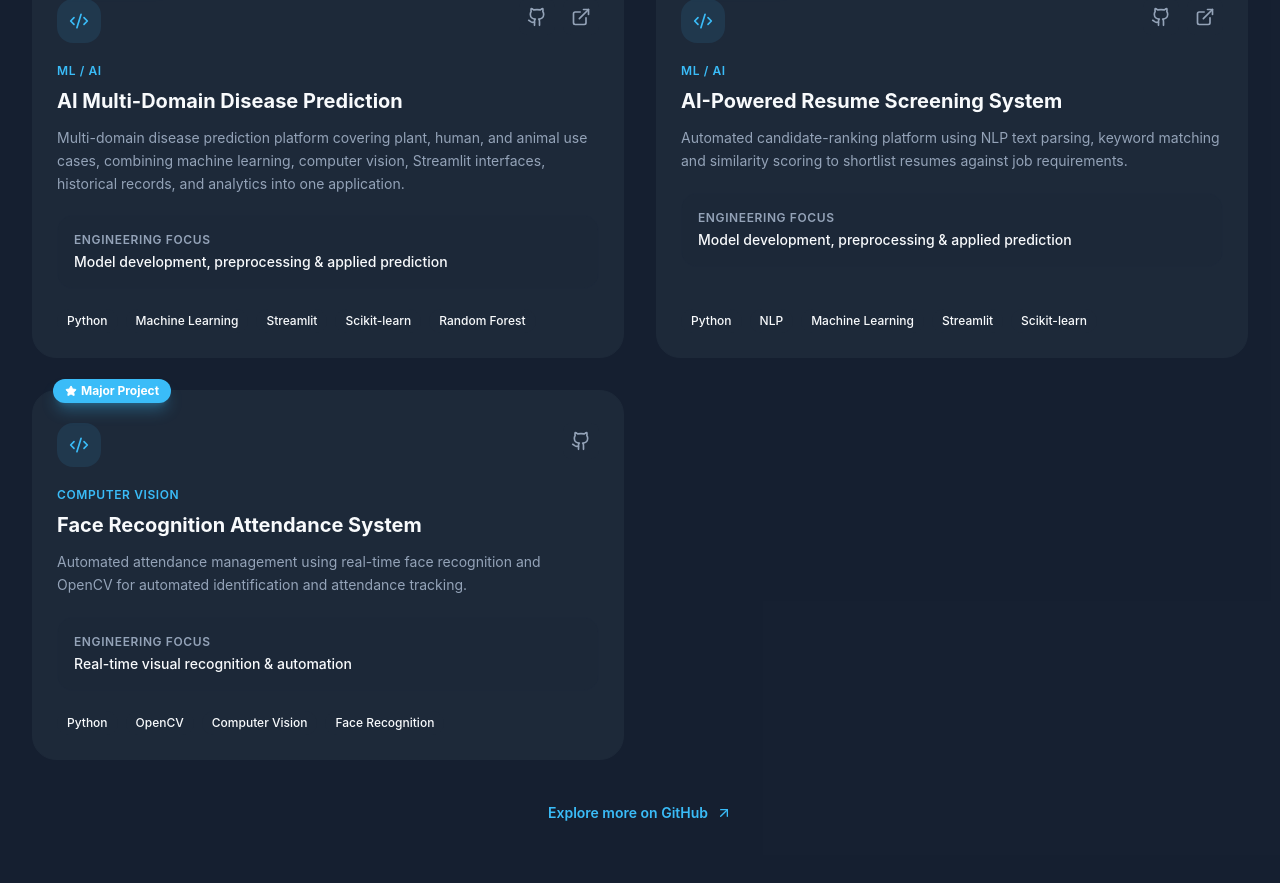
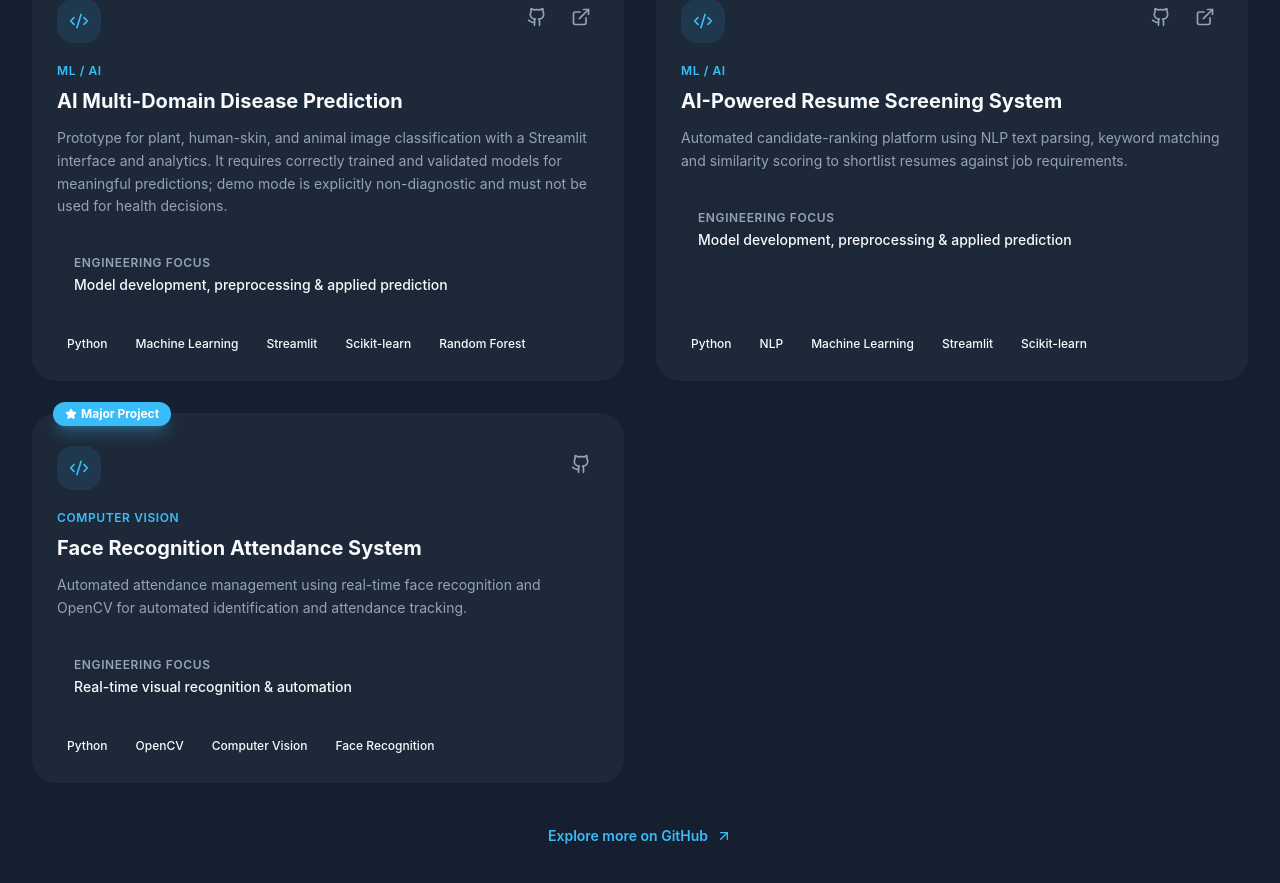
Before and after one commit to 247r1a05c2-b/portfolio, a React (Vite) app: page / in a window 1280 px wide. Shown: the part 4734-5617 px from the top of the page. Built offline with nearby package versions, Linux system fonts and the light colour scheme; no server answers.

Commit message:
Clarify disease project demo limitations in portfolio

```diff
--- a/src/data/portfolio-data.ts
+++ b/src/data/portfolio-data.ts
@@ -49,7 +49,7 @@ export const PORTFOLIO_DATA = {
     {
       id: "ai-disease",
       title: "AI Multi-Domain Disease Prediction",
-      description: "Multi-domain disease prediction platform covering plant, human, and animal use cases, combining machine learning, computer vision, Streamlit interfaces, historical records, and analytics into one application.",
+      description: "Prototype for plant, human-skin, and animal image classification with a Streamlit interface and analytics. It requires correctly trained and validated models for meaningful predictions; demo mode is explicitly non-diagnostic and must not be used for health decisions.",
       tech: ["Python", "Machine Learning", "Streamlit", "Scikit-learn", "Random Forest"],
       category: "ML / AI",
       github: "https://github.com/247r1a05c2-b/AI-Multi-Domain-Disease-Prediction",
```
